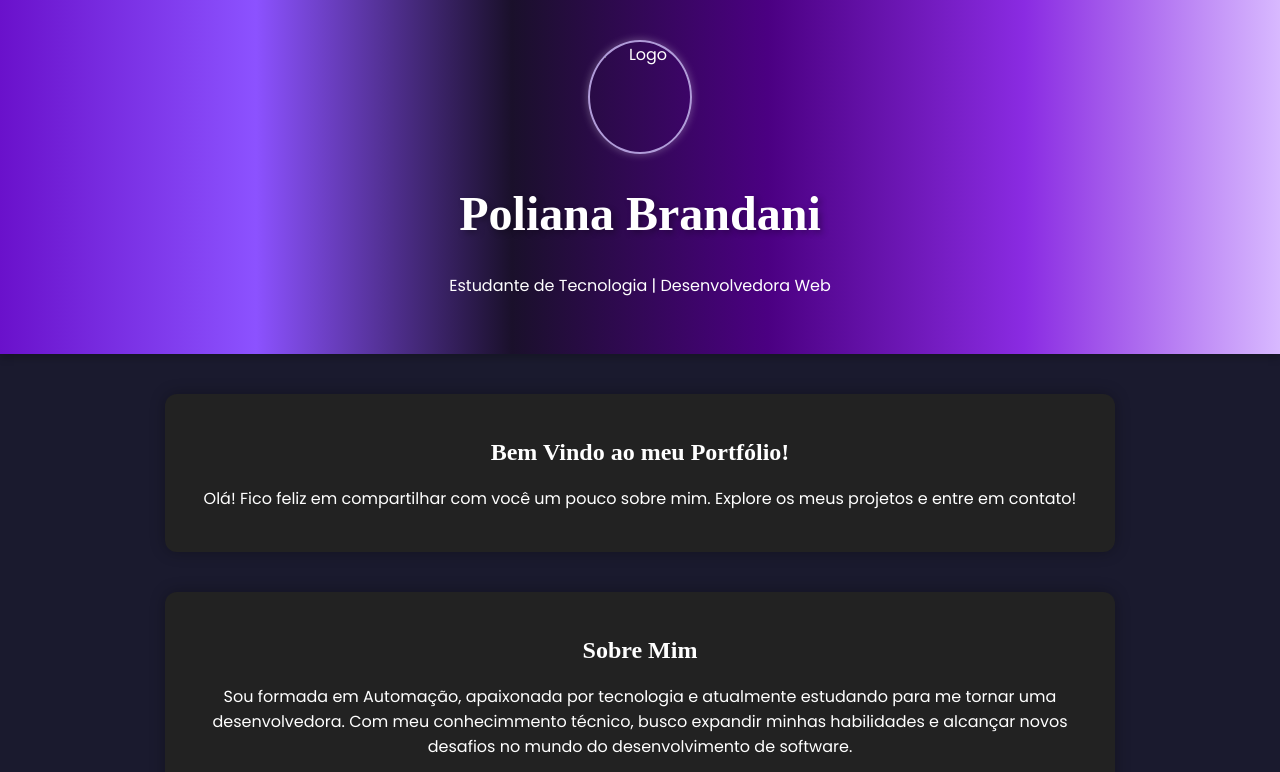
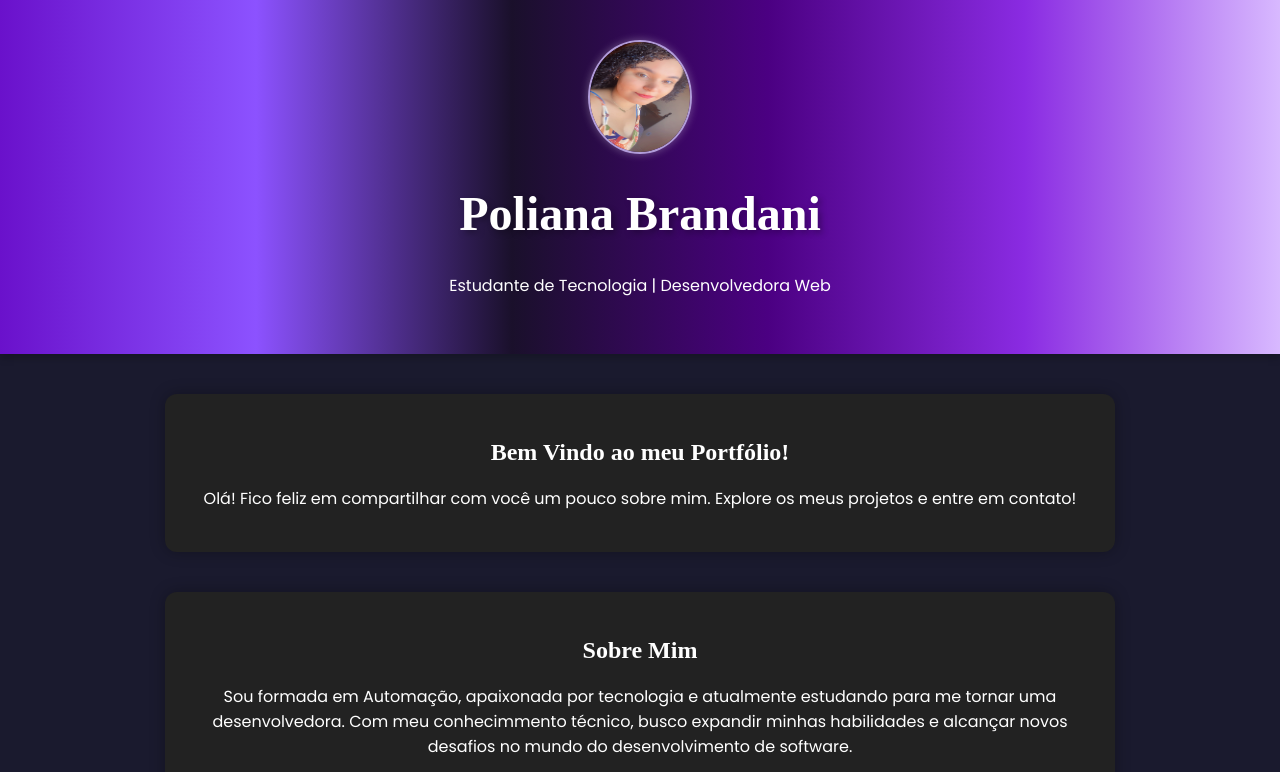
Before and after one commit to polianabrandani/MeuPortf-lio, a plain HTML site: page index.html in a window 1280 px wide. Shown: the top 772 px of the page. Drawn offline with Linux system fonts and the light colour scheme.

Commit message:
Update index.html

```diff
--- a/index.html
+++ b/index.html
@@ -11,7 +11,7 @@
 
     <header>
 
-        <img src="image/logo.poli.jpeg" alt="Logo" id="logo">
+        <img src="logo.poli.jpeg" alt="Logo" id="logo">
         <h1>Poliana Brandani</h1>
         <p>Estudante de Tecnologia | Desenvolvedora Web</p>
 
```
